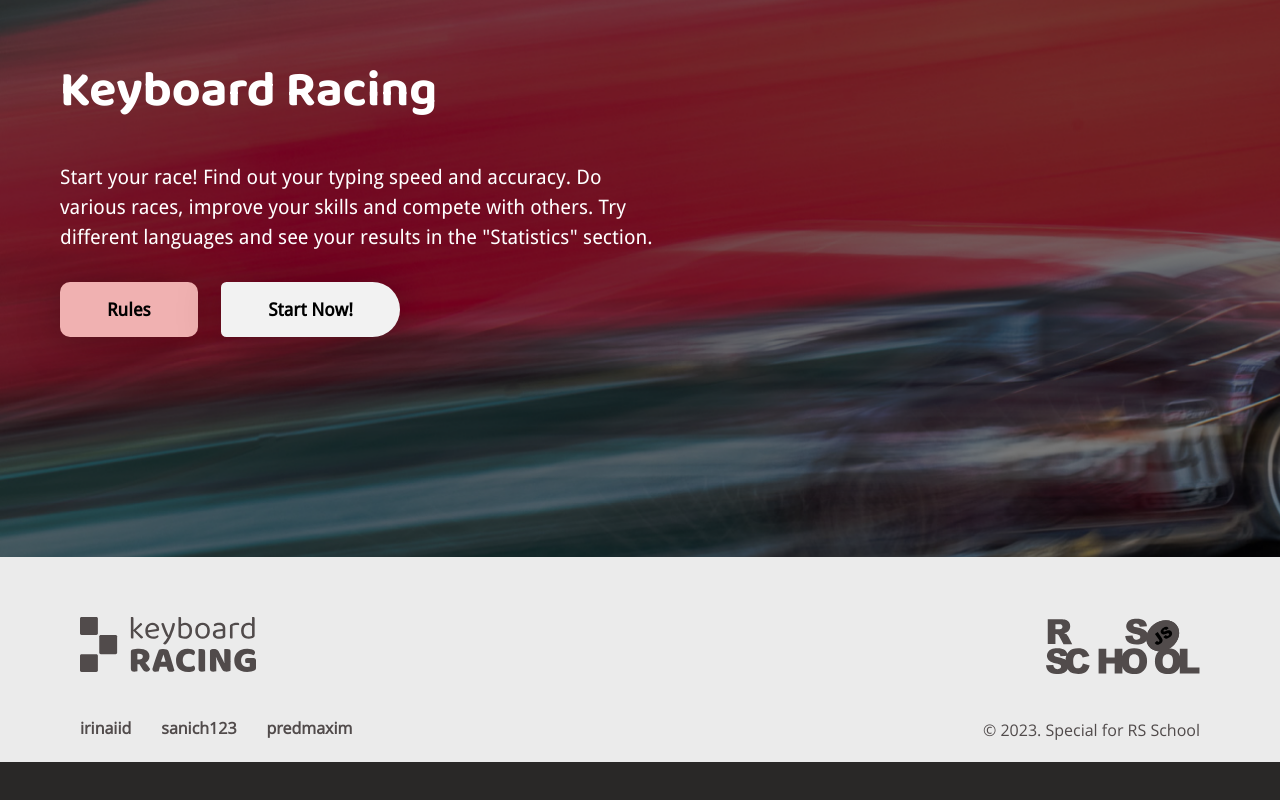
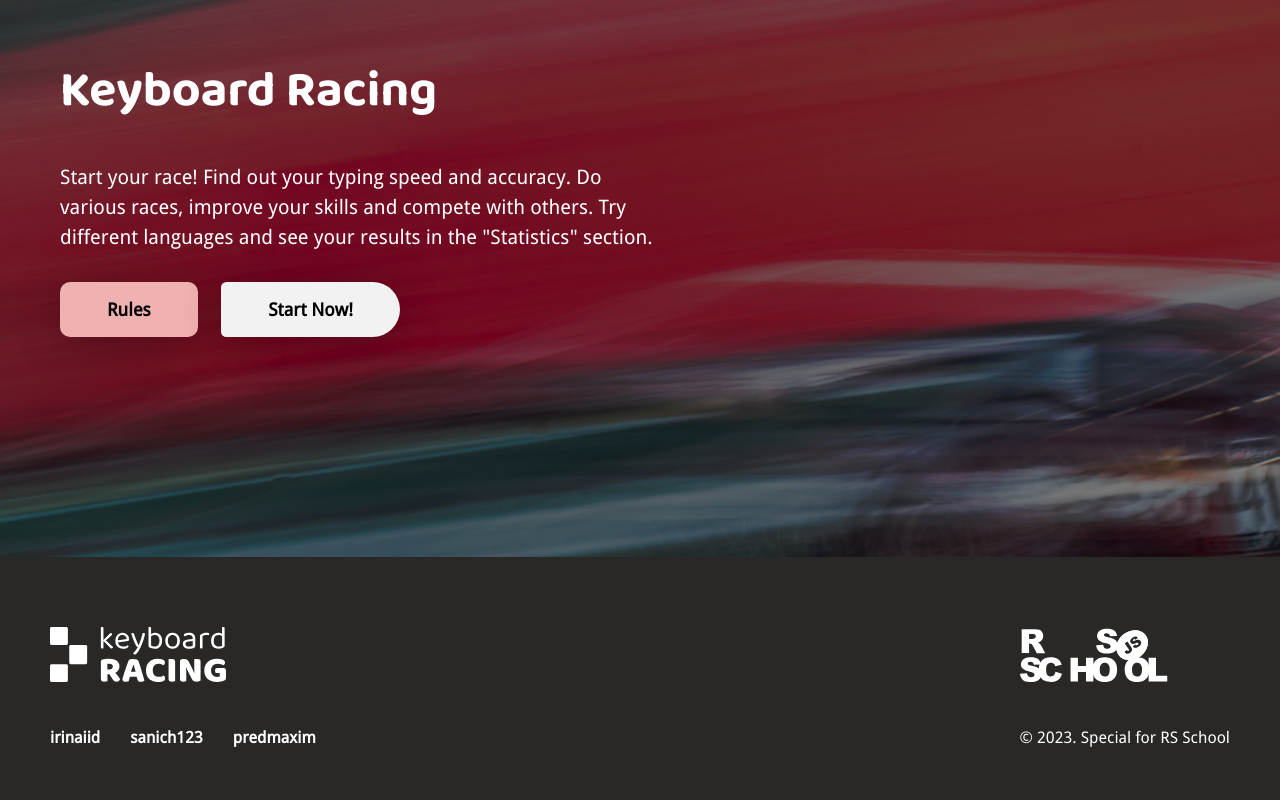
Before and after one commit to sanich123/keyboardTrainer, a React (Create React App) app: page / in a window 1280 px wide. Shown: the part 310-1110 px from the top of the page. Before the commit the page ends 1072 px from the top, so only its background shows below. Built offline with nearby package versions, Linux system fonts and the light colour scheme.

Commit message:
refactor: footer, optimize code

```diff
--- /dev/null
+++ b/src/components/footer/footer.module.scss
@@ -0,0 +1,71 @@
+@import "../../styles/vars.scss";
+
+.footerSection {
+  grid-area: footer;
+  background: var(--footer-bg--color);
+  color: var(--footer-font-color);
+
+  .footer {
+    display: flex;
+    justify-content: space-between;
+    max-width: $desktop;
+    padding: var(--padding-desktop);
+    margin: auto;
+    gap: 20px;
+    transition: var(--transition);
+
+    @media screen and (width <=$notebook) {}
+
+    @media screen and (width <=$tablet) {}
+
+    @media screen and (width <=$mobile) {
+      flex-direction: column;
+      gap: 50px;
+    }
+
+    .footer__leftSide,
+    .footer__rightSide {
+      display: flex;
+      flex-direction: column;
+      justify-content: space-between;
+      gap: 44px;
+    }
+
+    .logoRss,
+    .footerLogo {
+      height: 55px;
+      width: fit-content;
+      gap: 40px;
+    }
+
+    .footer__leftSide {
+
+      .footerLogo {
+        filter: contrast(0) brightness(10);
+      }
+
+      .divLinksGithub {
+        display: flex;
+        gap: 30px;
+        flex-wrap: wrap;
+
+        .linkGithub {
+          font-weight: 700;
+          transition: var(--transition);
+
+          &:hover {
+            color: var(--primary-color)
+          }
+        }
+      }
+    }
+
+    .footer__rightSide {
+
+      .logoRss {
+        // filter: contrast(0) brightness(10);
+      }
+    }
+  }
+
+}
--- a/src/components/footer/footer.scss
+++ /dev/null
@@ -1,91 +0,0 @@
-.footer-all {
-  grid-area: footer;
-}
-
-.footer {
-  max-width: 1600px;
-  margin: auto;
-  padding: 60px 80px 20px;
-  font-size: 16px;
-  font-family: 'Open Sans';
-
-  @media screen and (max-width: 780px) {
-    padding: 40px 60px 10px;
-  }
-
-  @media screen and (max-width: 650px) {
-    padding: 40px 0px 10px;
-  }
-
-}
-
-.footer-light {
-  background: #292827;
-  color: #FFFFFF;
-}
-
-.footer-darck {
-  background: #EBEBEB;
-  color: #514B4B;
-}
-
-.footer-container {
-  display: flex;
-  justify-content: space-between;
-
-  @media screen and (max-width: 650px) {
-    flex-direction: column;
-    align-items: center;
-  }
-}
-
-.footer-div-component {
-  display: flex;
-  flex-direction: column;
-  align-items: flex-start;
-
-  @media screen and (max-width: 650px) {
-    align-items: center;
-  }
-
-}
-
-.footer-div-component-right {
-  align-items: flex-end;
-
-  @media screen and (max-width: 650px) {
-    align-items: center;
-  }
-
-}
-
-.margin-after-img {
-  margin-top: 44px;
-
-  @media screen and (max-width: 780px) {
-    margin-top: 30px;
-  }
-
-  @media screen and (max-width: 650px) {
-    margin-top: 15px;
-  }
-
-}
-
-.div-links-github {
-  display: flex;
-
-  @media screen and (max-width: 650px) {
-    margin-bottom: 40px;
-  }
-}
-
-.link-github {
-  font-weight: 700;
-  margin-right: 30px;
-
-  &:active {
-    color: #fff;
-  }
-
-}
--- a/src/components/footer/footer.tsx
+++ b/src/components/footer/footer.tsx
@@ -1,32 +1,40 @@
-import './footer.scss';
 import { useThemeLang } from '../../utils/hooks/use-theme-lang/use-theme-lang';
 import { DEVELOPERS } from '../../data/developers-info';
-import LogoRS from '../../data/svg-functions/logo-rs';
-import LogoRace from '../../data/svg-functions/logo-race';
+import logo from '../../assets/img/logo.svg';
+import logoRss from '../../assets/img/logo-rss.svg';
+import { langsData } from '../Settings';
+import styles from './footer.module.scss';
 
 
 export function Footer() {
-
-  const { isLight } = useThemeLang();
+  const { isRu } = useThemeLang();
+  const lang = isRu ? 'ru' : 'en';
 
   return (
-    <div className={`footer-all ${isLight ? 'footer-light' : 'footer-darck'}`}>
-      <div className="footer">
-        <div className="footer-container">
-          <div className="footer-div-component">
-            <LogoRace widthNum={'176'} heightNum={'55'} colorName={`${isLight ? '#FFFFFF' : '#514B4B'}`} />
-            <div className="div-links-github">
-              {DEVELOPERS.map((data) => <a href={data.gitHub} className="link-github margin-after-img" key={data.id}>{data.name}</a>)}
-            </div>
-          </div>
-          <div className="footer-div-component footer-div-component-right">
-            <a href="https://rs.school/js/">
-              <LogoRS widthNum={'154'} heightNum={'57'} colorName={`${isLight ? '#FFFFFF' : '#514B4B'}`} />
-            </a>
-            <p className="margin-after-img">© 2023. Special for RS School</p>
+    <section className={styles.footerSection}>
+      <footer className={styles.footer}>
+        <div className={styles.footer__leftSide}>
+          <img src={logo} className={styles.footerLogo} alt="logo" />
+          <div className={styles.divLinksGithub}>
+            {DEVELOPERS.map((data) =>
+            (
+              <a
+                href={data.gitHub}
+                className={styles.linkGithub}
+                key={data.id}
+              >{data.name}
+              </a>
+            ),
+            )}
           </div>
         </div>
-      </div>
-    </div>
+        <div className={styles.footer__rightSide}>
+          <a href="https://rs.school/js/">
+            <img src={logoRss} className={styles.logoRss} alt="logo-rss" />
+          </a>
+          <p className={styles.marginAfterImg}>{langsData[lang].footer.sign as string}</p>
+        </div>
+      </footer>
+    </section>
   );
 }
```
